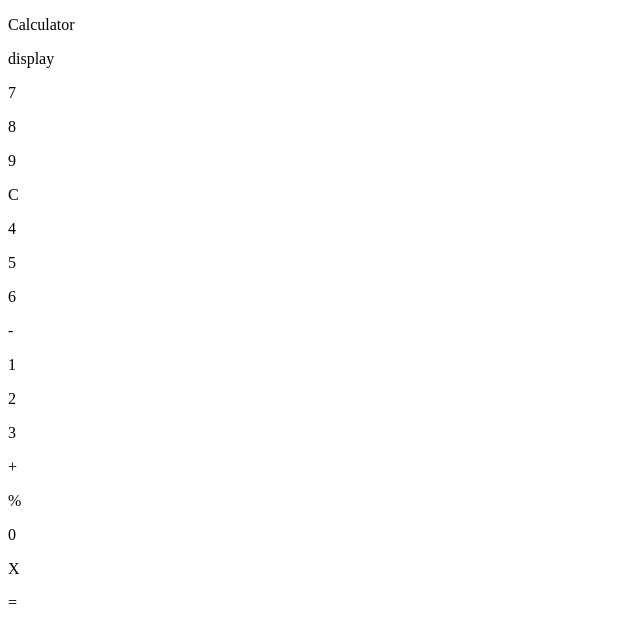
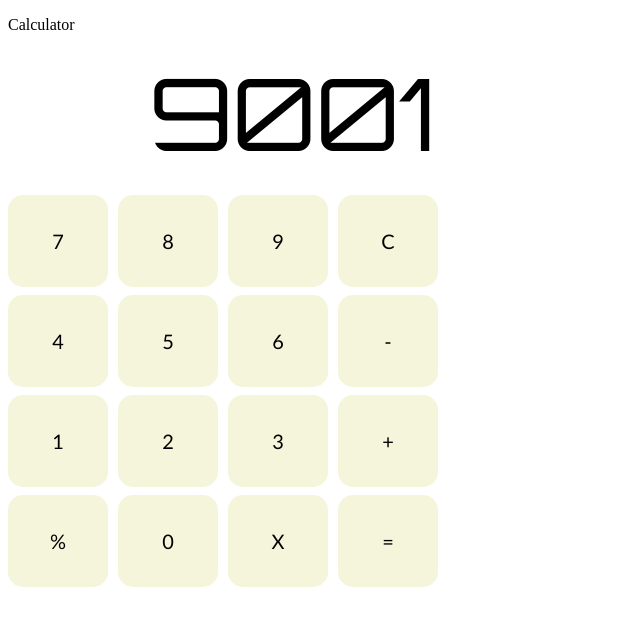
Before and after one commit to StevenNemeth/Calculator, a plain HTML site: page TestCalculator.html in a window 1280 px wide. Shown: the whole page, without its empty margins (0-640 px from the left). Drawn offline with Linux system fonts and the light colour scheme.

Commit message:
add styling

```diff
--- a/TestCalculator.html
+++ b/TestCalculator.html
@@ -7,7 +7,7 @@
   <meta name="author" content="">
   <meta name="description" content="">
   <meta name="viewport" content="width=device-width, initial-scale=1">
-
+  <link href='https://fonts.googleapis.com/css?family=Orbitron' rel='stylesheet' type='text/css'>
   <link href="css/style.css" rel="stylesheet">
 </head>
 
@@ -15,27 +15,27 @@
 
   <p>Calculator</p>
     <div id="display">
-      <p>display</p>
+      <p>9001</p>
     </div>
-    <div>
+    <div class="button-row">
       <p>7</p>
       <p>8</p>
       <p>9</p>
       <p>C</p>
     </div>
-    <div>
+    <div class="button-row">
       <p>4</p>
       <p>5</p>
       <p>6</p>
       <p>-</p>
     </div>
-    <div>
+    <div class="button-row">
       <p>1</p>
       <p>2</p>
       <p>3</p>
       <p>+</p>
     </div>
-    <div>
+    <div class="button-row">
       <p>%</p>
       <p>0</p>
       <p>X</p>
--- a/css/style.css
+++ b/css/style.css
@@ -1,3 +1,26 @@
-body{
+.button-row{
+    display: grid;
+    grid-auto-columns: 100px;
+    height: 100px;
+    grid-template-areas: "a a a a";
+    grid-gap: 10px;
+
 
 }
+
+.button-row > p {
+    background-color: beige;
+    text-align: center;
+    padding: 34px;
+    border-radius: 15px;
+    font-family: 'Trebuchet MS', 'Lucida Sans Unicode', 'Lucida Grande', 'Lucida Sans', Arial, sans-serif;
+    font-size: 20px;
+  }
+
+  #display > p {
+    font-family: 'Orbitron', sans-serif;
+    font-size: 100px;
+    margin: 0px;
+    text-align: right;
+    max-width: 430px;
+  }
```
